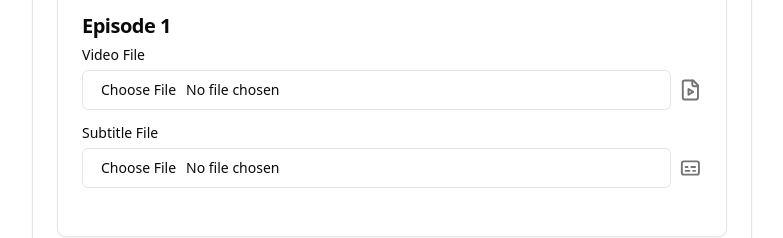
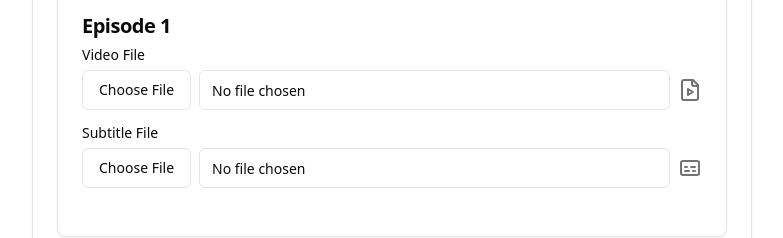
Before and after one commit to MorrisonWill/condenser, a React (Vite) app: page / in a window 1280 px wide. Shown: the part 243-481 px from the top of the page, without its empty margins (248-1031 px from the left). Built offline with nearby package versions, Linux system fonts and the light colour scheme.

Commit message:
bulk download

```diff
--- a/package.json
+++ b/package.json
@@ -24,6 +24,8 @@
     "audiobuffer-to-wav": "^1.0.0",
     "class-variance-authority": "^0.7.0",
     "clsx": "^2.1.1",
+    "file-saver": "^2.0.5",
+    "jszip": "^3.10.1",
     "lucide-react": "^0.447.0",
     "react": "^18.3.1",
     "react-dom": "^18.3.1",
@@ -33,6 +35,7 @@
   },
   "devDependencies": {
     "@eslint/js": "^9.11.1",
+    "@types/file-saver": "^2.0.7",
     "@types/node": "^22.7.4",
     "@types/react": "^18.3.10",
     "@types/react-dom": "^18.3.0",
--- a/src/App.tsx
+++ b/src/App.tsx
@@ -1,5 +1,3 @@
-"use client"
-
 import React, { useCallback, useState } from "react"
 import { Button } from "@/components/ui/button"
 import { Input } from "@/components/ui/input"
@@ -13,6 +11,10 @@ import audioBufferToWav from 'audiobuffer-to-wav'
 import { Card, CardContent, CardFooter, CardHeader, CardTitle } from "@/components/ui/card"
 import { Accordion, AccordionContent, AccordionItem, AccordionTrigger } from "@/components/ui/accordion"
 import { Dialog, DialogContent, DialogHeader, DialogTitle, DialogTrigger } from "@/components/ui/dialog"
+import { FileInput } from "@/components/FileInput"
+import JSZip from 'jszip'
+import { saveAs } from 'file-saver'
+
 
 interface FileSet {
     id: string;
@@ -26,17 +28,20 @@ export default function AudioExtractor() {
     const [isProcessing, setIsProcessing] = useState(false)
     const [progress, setProgress] = useState(0)
     const [bulkUploadOpen, setBulkUploadOpen] = useState(false)
+    const [showDownloadDialog, setShowDownloadDialog] = useState(false)
     const [bulkVideoFiles, setBulkVideoFiles] = useState<File[]>([])
     const [bulkSubtitleFiles, setBulkSubtitleFiles] = useState<File[]>([])
+
 
     const { toast } = useToast()
 
     const handleFileChange = (id: string, type: 'video' | 'subtitle') => (event: React.ChangeEvent<HTMLInputElement>) => {
-        const selectedFile = event.target.files?.[0]
+        const selectedFile = event.target.files?.[0] || null
         setFileSets(prev => prev.map(set =>
-            set.id === id ? { ...set, [`${type}File`]: selectedFile || null } : set
+            set.id === id ? { ...set, [`${type}File`]: selectedFile } : set
         ))
     }
+
 
     const addFileSet = () => {
         setFileSets(prev => [...prev, { id: Date.now().toString(), videoFile: null, subtitleFile: null }])
@@ -74,16 +79,15 @@ export default function AudioExtractor() {
         const newFileSets = bulkVideoFiles.map((videoFile, index) => ({
             id: Date.now().toString() + index,
             videoFile,
-            subtitleFile: bulkSubtitleFiles[index] || null
+            subtitleFile: bulkSubtitleFiles[index] || null,
         }))
-
-        console.log(newFileSets)
 
         setFileSets(newFileSets)
         setBulkUploadOpen(false)
         setBulkVideoFiles([])
         setBulkSubtitleFiles([])
     }
+
 
     const parseSubtitles = async (file: File): Promise<Array<{ start: number; end: number }>> => {
         const text = await file.text()
@@ -186,6 +190,10 @@ export default function AudioExtractor() {
 
             setFileSets(updatedFileSets)
 
+            if (updatedFileSets.length > 1) {
+                setShowDownloadDialog(true)
+            }
+
             toast({
                 title: "Audio extracted successfully",
                 description: "Your condensed audio files are ready for download.",
@@ -201,6 +209,25 @@ export default function AudioExtractor() {
             setIsProcessing(false)
         }
     }
+
+    const handleZipDownload = async () => {
+        const zip = new JSZip()
+
+        for (let i = 0; i < fileSets.length; i++) {
+            const fileSet = fileSets[i]
+            if (fileSet.downloadUrl && fileSet.videoFile) {
+                const response = await fetch(fileSet.downloadUrl)
+                const blob = await response.blob()
+                zip.file(`${fileSet.videoFile.name}_CONDENSED.wav`, blob)
+            }
+        }
+
+        const content = await zip.generateAsync({ type: "blob" })
+        saveAs(content, "condensed_audio_files.zip")
+        setShowDownloadDialog(false)
+    }
+
+
 
     return (
         <div className="max-w-3xl mx-auto my-10 p-6 bg-background">
@@ -245,28 +272,30 @@ export default function AudioExtractor() {
                                 </CardHeader>
                                 <CardContent className="space-y-4">
                                     <div>
-                                        <Label htmlFor={`video-upload-${fileSet.id}`} className="mb-2 block">Video File</Label>
+                                        <Label htmlFor={`video-upload-${fileSet.id}`} className="mb-2 block">Video
+                                            File</Label>
                                         <div className="flex items-center space-x-2">
-                                            <Input
+                                            <FileInput
                                                 id={`video-upload-${fileSet.id}`}
-                                                type="file"
                                                 accept="video/*,.mkv"
                                                 onChange={handleFileChange(fileSet.id, 'video')}
                                                 className="flex-grow"
+                                                value={fileSet.videoFile?.name}
                                             />
                                             <FileVideo className="text-muted-foreground"/>
                                         </div>
                                     </div>
 
                                     <div>
-                                        <Label htmlFor={`subtitle-upload-${fileSet.id}`} className="mb-2 block">Subtitle File</Label>
+                                        <Label htmlFor={`subtitle-upload-${fileSet.id}`} className="mb-2 block">Subtitle
+                                            File</Label>
                                         <div className="flex items-center space-x-2">
-                                            <Input
+                                            <FileInput
                                                 id={`subtitle-upload-${fileSet.id}`}
-                                                type="file"
                                                 accept=".srt,.vtt,.ass"
                                                 onChange={handleFileChange(fileSet.id, 'subtitle')}
                                                 className="flex-grow"
+                                                value={fileSet.subtitleFile?.name}
                                             />
                                             <Captions className="text-muted-foreground"/>
                                         </div>
@@ -275,13 +304,31 @@ export default function AudioExtractor() {
                                 <CardFooter>
                                     {fileSet.downloadUrl && !isProcessing && (
                                         <Button asChild variant="outline" className="w-full">
-                                            <a href={fileSet.downloadUrl} download={`condensed_audio_episode_${index + 1}.wav`}>
+                                            <a href={fileSet.downloadUrl}
+                                               download={`condensed_audio_episode_${index + 1}.wav`}>
                                                 <Download className="mr-2 h-4 w-4"/>
                                                 Download Audio
                                             </a>
                                         </Button>
                                     )}
                                 </CardFooter>
+                                <Dialog open={showDownloadDialog} onOpenChange={setShowDownloadDialog}>
+                                    <DialogContent>
+                                        <DialogHeader>
+                                            <DialogTitle>Download Options</DialogTitle>
+                                        </DialogHeader>
+                                        <p>You have processed multiple files. Would you like to download them all as a zip file?</p>
+                                        <div className="flex justify-end space-x-2 mt-4">
+                                            <Button variant="outline" onClick={() => setShowDownloadDialog(false)}>
+                                                Cancel
+                                            </Button>
+                                            <Button onClick={handleZipDownload}>
+                                                Download Zip
+                                            </Button>
+                                        </div>
+                                    </DialogContent>
+                                </Dialog>
+
                             </Card>
                         ))}
 
--- /dev/null
+++ b/src/components/FileInput.tsx
@@ -0,0 +1,42 @@
+import * as React from "react"
+import { Button } from "@/components/ui/button"
+import { Input } from "@/components/ui/input"
+import { cn } from "@/lib/utils"
+
+interface FileInputProps extends Omit<React.InputHTMLAttributes<HTMLInputElement>, 'type' | 'value' | 'onChange'> {
+    value?: string
+    onChange?: (event: React.ChangeEvent<HTMLInputElement>) => void
+}
+
+const FileInput = React.forwardRef<HTMLInputElement, FileInputProps>(
+    ({ className, value, onChange, ...props }) => {
+        const inputRef = React.useRef<HTMLInputElement>(null)
+
+        const handleClick = () => {
+            inputRef.current?.click()
+        }
+
+        return (
+            <div className={cn("flex items-center gap-2", className)}>
+                <Button type="button" variant="outline" onClick={handleClick}>
+                    Choose File
+                </Button>
+                <Input
+                    readOnly
+                    value={value || "No file chosen"}
+                    className="flex-grow"
+                />
+                <input
+                    type="file"
+                    ref={inputRef}
+                    className="hidden"
+                    onChange={onChange}
+                    {...props}
+                />
+            </div>
+        )
+    }
+)
+FileInput.displayName = "FileInput"
+
+export { FileInput }
```
Also changed, not shown: 1 other file (tests, documents, lock files or other folders).
